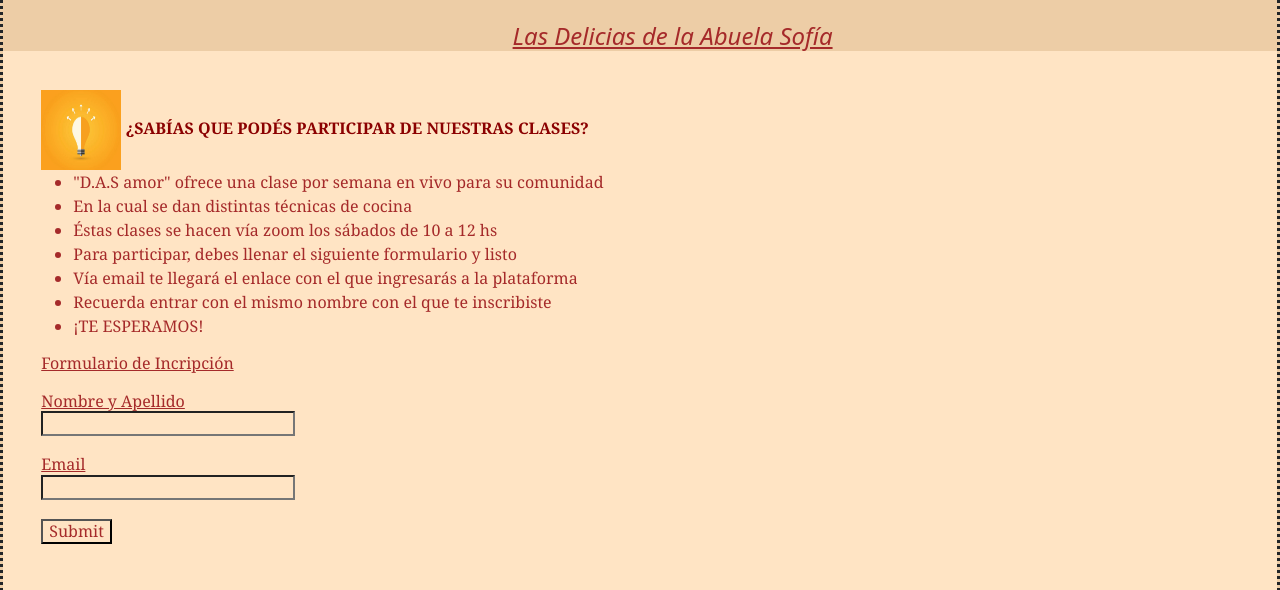
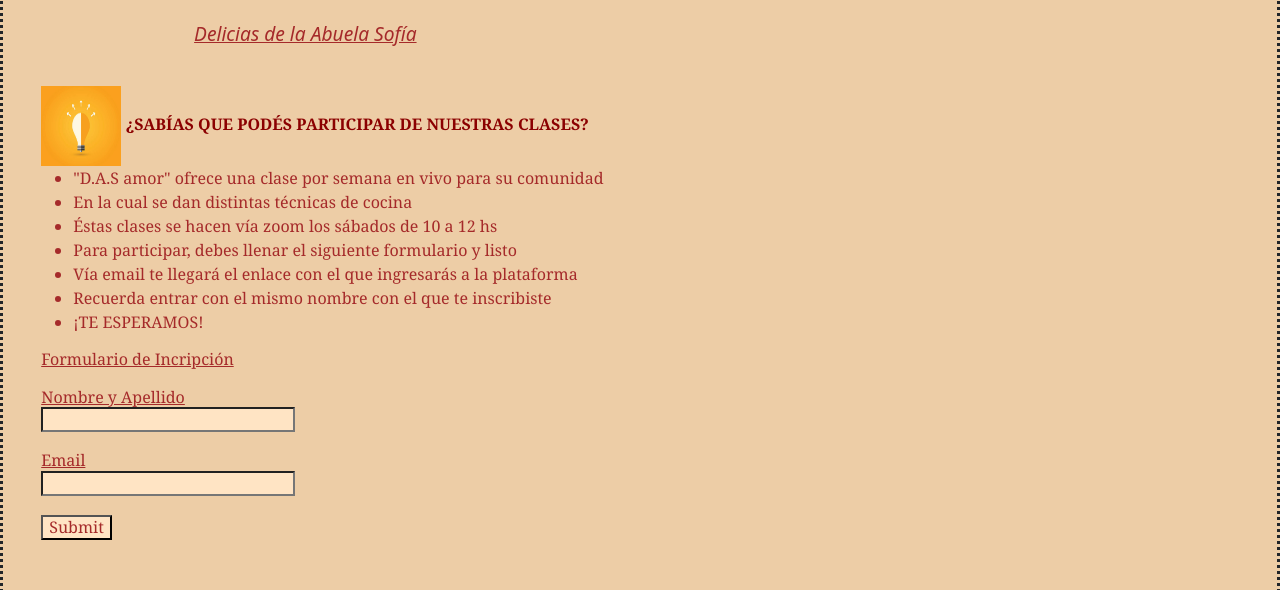
Before and after one commit to vsabrinad/mi_repositorio, a website: page index.html in a window 1280 px wide. Shown: the part 209-799 px from the top of the page. Drawn offline with nearby package versions, Linux system fonts and the light colour scheme.

Commit message:
terminado

```diff
--- a/index.html
+++ b/index.html
@@ -23,7 +23,7 @@
             </header>
             <main>
                 <div class="main">
-                    <h1 id="tituloPrincipal">Las Delicias de la Abuela Sof&iacute;a</h1>
+                    <h1 id="tituloPrincipal">Delicias de la Abuela Sof&iacute;a</h1>
                     <article class="items">
                         <img width="80" height="80" src="./assets/images/lamparita.jpg" alt="lamparita amarilla">
                         <p> ¿SAB&Iacute;AS QUE POD&Eacute;S PARTICIPAR DE NUESTRAS CLASES?</p>
--- a/sass/layout/_title.scss
+++ b/sass/layout/_title.scss
@@ -7,16 +7,16 @@ h1{
     text-align: justify;
     justify-content: center;
     padding-left: 40%;
-    #tituloProncipal{
+}
+#tituloPrincipal{
         color: brown;
         font-style: italic;
         text-decoration: underline;
         display: inline;
-        font-size: 125%;
-        text-align: justify;
-        padding-left: 20%;
-
-    }
+        font-size: 120%;
+        justify-content: center;
+        padding-left: 15%;
+        margin-right: 5%;
 }
 .secciones{
     color: brown;
@@ -51,6 +51,5 @@ h3{
 }
 .items{
     color: brown;
-    background-color: bisque;
     font-family: Georgia;
 }
```
Also changed, not shown: pages/otros.html (+3 -3 lines), pages/recetasdulces.html (+5 -5 lines), assets/images/postres.jpg, assets/images/sin tacc.jpg, assets/images/tortadechocolate.jpg (added), assets/images/tortas.jpg, assets/images/veggieok.jpg, css/styles.css, sass/layout/_layout.scss (line endings or trailing spaces), 1 other file.
